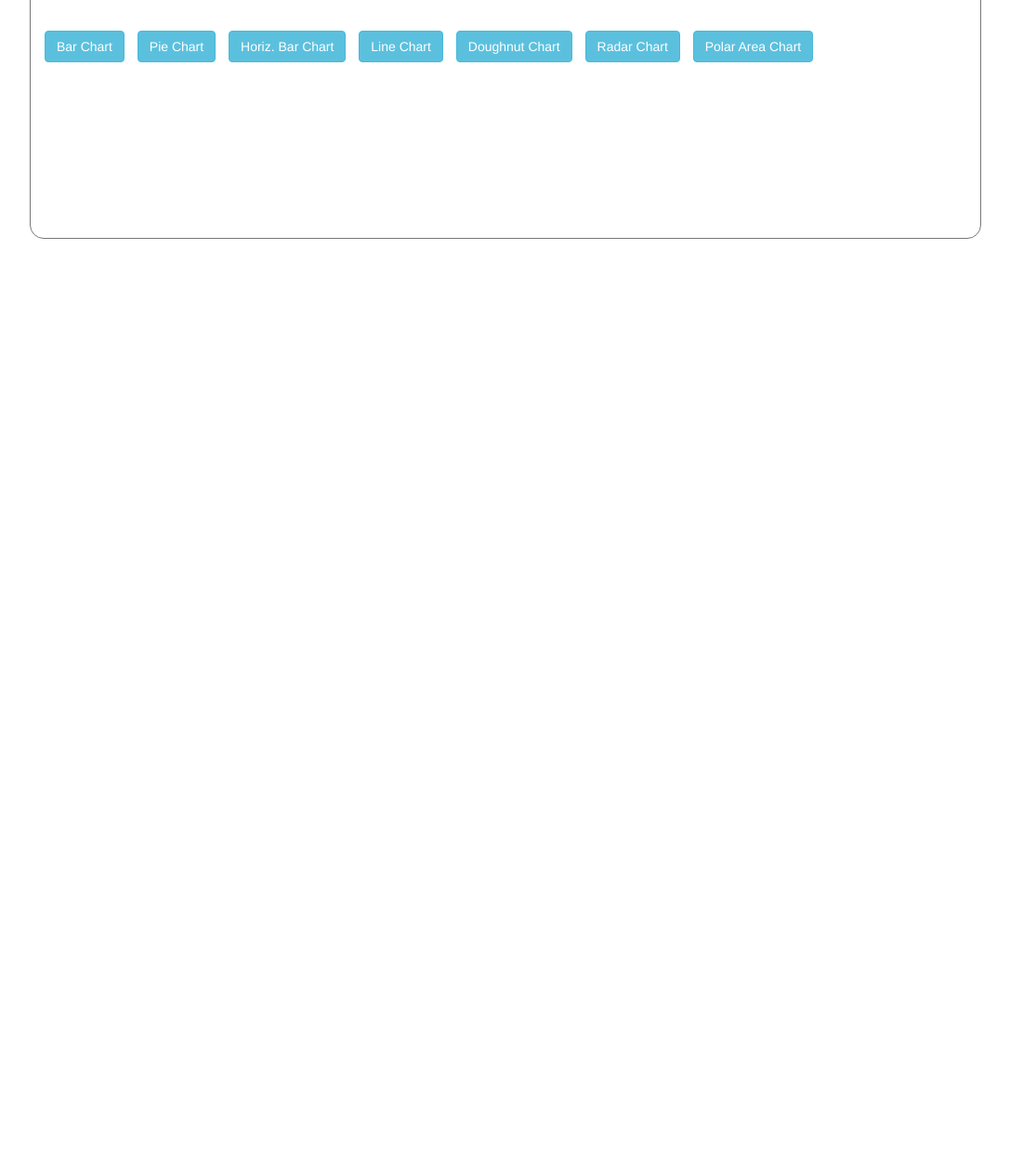
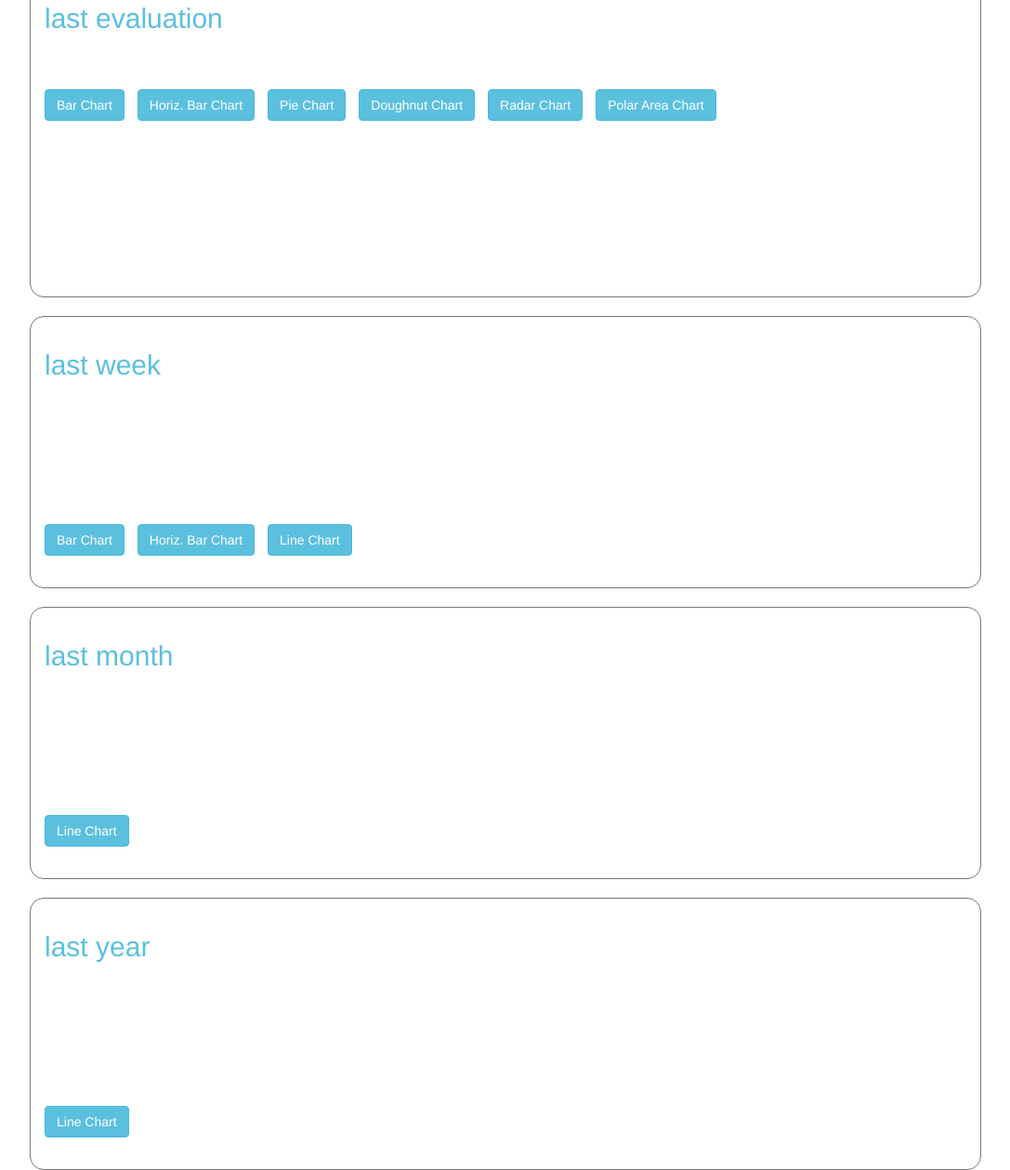
Before and after one commit to lizzie92869/charts_for_brainotion, a plain HTML site: page index.html in a window 1280 px wide. Shown: the part 256-1515 px from the top of the page at 93% size, without its empty margins (96-1183 px from the left). Before the commit the page ends 800 px from the top, so only its background shows below. Drawn offline with nearby package versions, Linux system fonts and the light colour scheme.

Commit message:
duplicating code for previous periods

```diff
--- a/application.css
+++ b/application.css
@@ -1,3 +1,8 @@
+.title-last {
+	color: #5bc0de;
+}
+
+
 #navbar {
 	width: 100%;
 	margin: 0 auto;
--- a/index.html
+++ b/index.html
@@ -16,7 +16,7 @@
   <script src="https://ajax.googleapis.com/ajax/libs/jquery/3.3.1/jquery.min.js"></script>
   <!-- Jquery for date picker -->
   <script src="https://code.jquery.com/ui/1.12.1/jquery-ui.js"></script>
-  <link rel="stylesheet" href="http://code.jquery.com/ui/1.12.1/themes/base/jquery-ui.css">
+  <link rel="stylesheet" href="https://code.jquery.com/ui/1.12.1/themes/base/jquery-ui.css">
 
   <title>My Chart.js Chart</title>
 </head>
@@ -68,20 +68,50 @@
   </div>
 
   <!-- display of the charts -->
+
+  <!-- last evaluation -->
   <div class="center">
-  <div id="container-block">
-    <button type="button" id="bar-btn" class="navbtn btn btn-info">Bar Chart</button>
+    <div id="container-block">
+    <h2 class="title-last">last evaluation</h2>
+      <button type="button" id="bar-btn" class="navbtn btn btn-info">Bar Chart</button>
+      <button type="button" id="horizontal-bar-btn" class="navbtn btn btn-info">Horiz. Bar Chart</button>
       <button type="button" id="pie-btn" class="navbtn btn btn-info">Pie Chart</button>
-      <button type="button" id="horizontal-bar-btn" class="navbtn btn btn-info">Horiz. Bar Chart</button>
-      <button type="button" id="line-btn" class="navbtn btn btn-info">Line Chart</button>
+      <!-- <button type="button" id="line-btn" class="navbtn btn btn-info">Line Chart</button> -->
       <button type="button" id="doughnut-btn" class="navbtn btn btn-info">Doughnut Chart</button>
       <button type="button" id="radar-btn" class="navbtn btn btn-info">Radar Chart</button>
       <button type="button" id="polar-area-btn" class="navbtn btn btn-info">Polar Area Chart</button>
-  <canvas id="canvas"></canvas>
-  </div>
+    <canvas id="canvas1"></canvas>
+    </div>
   </div>
 
+  <!-- last week evaluation -->
+    <div class="center">
+    <div id="container-block">
+    <h2 class="title-last">last week</h2>
+      <button type="button" id="bar-btn" class="navbtn btn btn-info">Bar Chart</button>
+      <button type="button" id="horizontal-bar-btn" class="navbtn btn btn-info">Horiz. Bar Chart</button>
+      <button type="button" id="line-btn" class="navbtn btn btn-info">Line Chart</button>
+    <canvas id="canvas2"></canvas>
+    </div>
+  </div>
 
+  <!-- last month evaluation -->
+  <div class="center">
+    <div id="container-block">
+    <h2 class="title-last">last month</h2>
+      <button type="button" id="line-btn" class="navbtn btn btn-info">Line Chart</button>
+    <canvas id="canvas3"></canvas>
+    </div>
+  </div>
+
+  <!-- last year evaluation -->
+  <div class="center">
+    <div id="container-block">
+    <h2 class="title-last">last year</h2>
+      <button type="button" id="line-btn" class="navbtn btn btn-info">Line Chart</button>
+    <canvas id="canvas4"></canvas>
+    </div>
+  </div>
 
   <script>
 
@@ -189,7 +219,7 @@
 
 
   function change(newType) {
-    var ctx = document.getElementById("canvas").getContext("2d");
+    var ctx = document.getElementById("canvas1").getContext("2d");
 
     // Remove the old chart and all its event handles
     if (myChart) {
```
